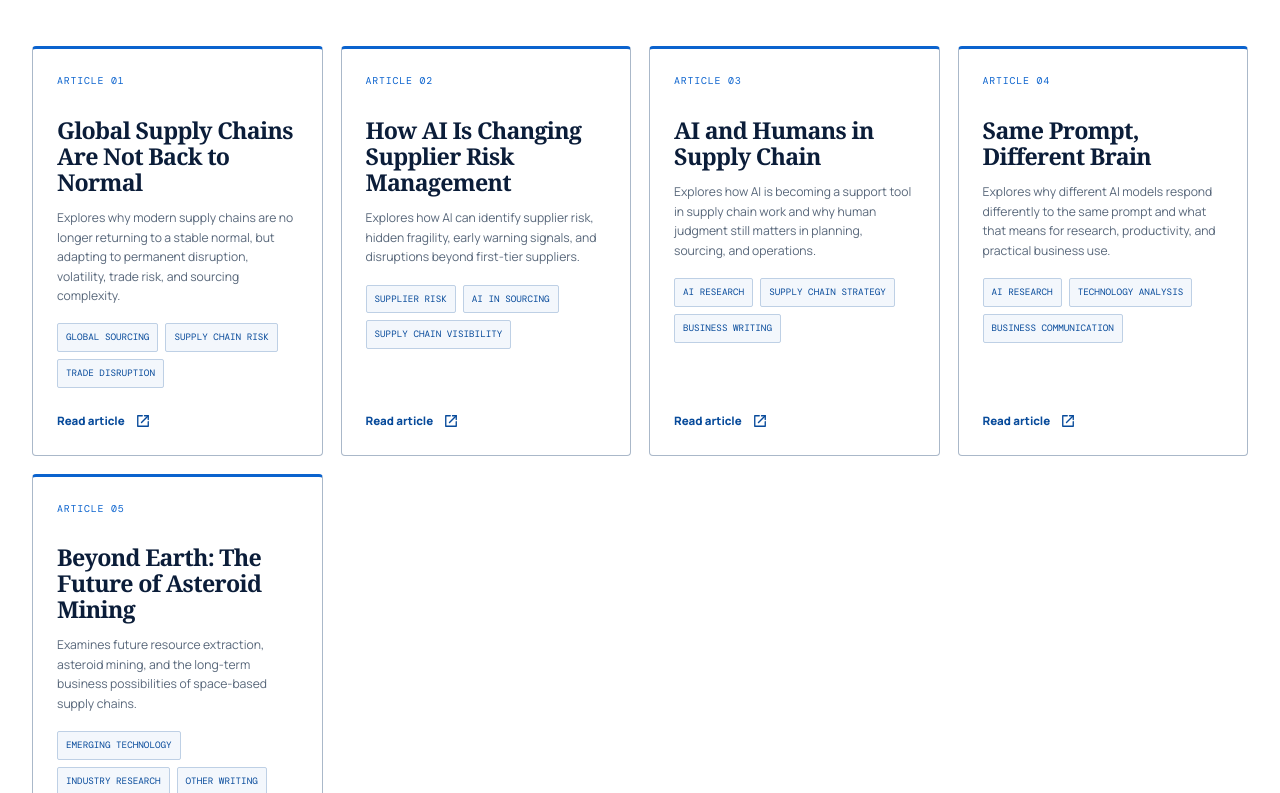
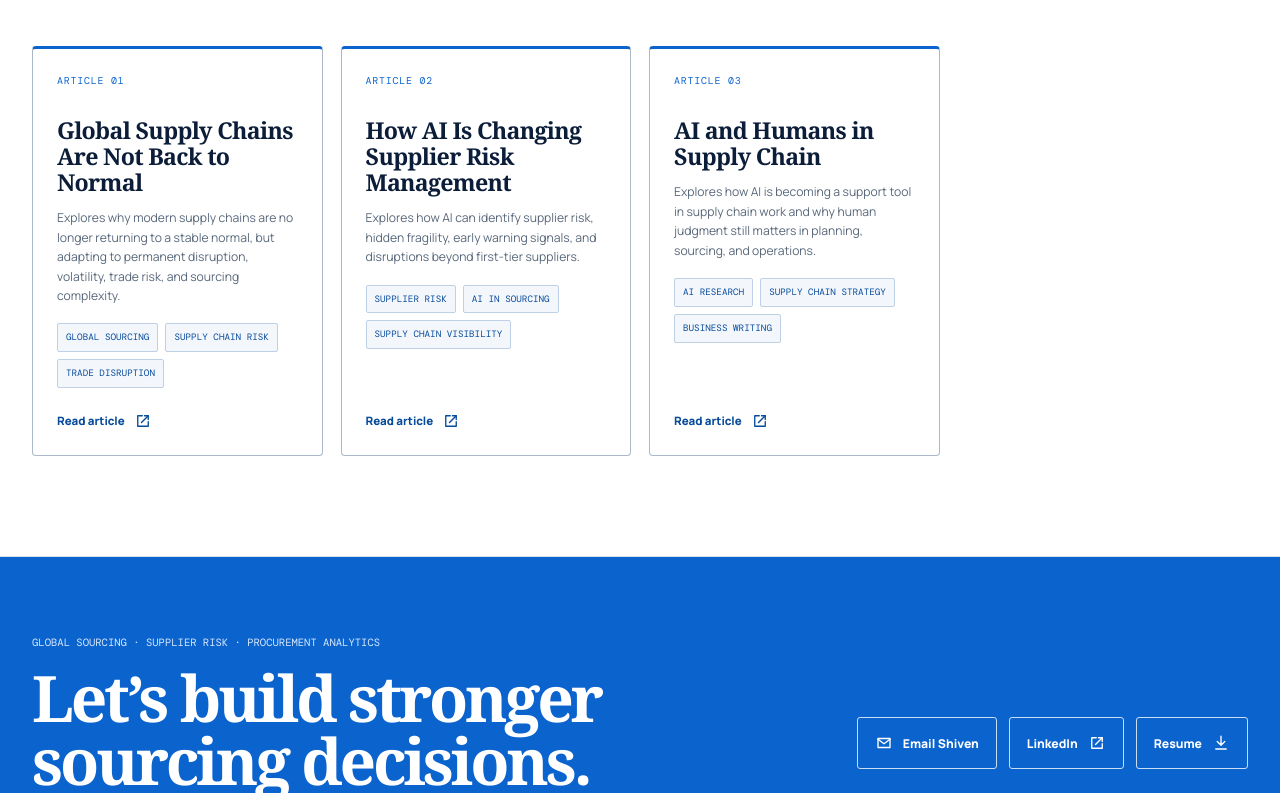
Before and after one commit to shivenparikh1/Portfolio, a React (Vite) app: page / in a window 1280 px wide. Shown: the part 5667-6460 px from the top of the page. Built offline with nearby package versions, Linux system fonts and the light colour scheme.

Commit message:
Remove extra article cards

```diff
--- a/src/data.ts
+++ b/src/data.ts
@@ -424,18 +424,6 @@ export const articles: Article[] = [
     description: "Explores how AI is becoming a support tool in supply chain work and why human judgment still matters in planning, sourcing, and operations.",
     skills: ["AI Research", "Supply Chain Strategy", "Business Writing"],
     href: "https://medium.com/@shivenparikh1/ai-and-humans-in-supply-chain-the-coworker-we-didnt-hire-but-now-have-to-work-with-a5c4e3711006"
-  },
-  {
-    title: "Same Prompt, Different Brain",
-    description: "Explores why different AI models respond differently to the same prompt and what that means for research, productivity, and practical business use.",
-    skills: ["AI Research", "Technology Analysis", "Business Communication"],
-    href: "https://medium.com/@shivenparikh1/same-prompt-different-brain-why-no-two-ai-models-give-you-the-same-response-88c65e0f6ac4"
-  },
-  {
-    title: "Beyond Earth: The Future of Asteroid Mining",
-    description: "Examines future resource extraction, asteroid mining, and the long-term business possibilities of space-based supply chains.",
-    skills: ["Emerging Technology", "Industry Research", "Other Writing"],
-    href: "https://medium.com/@shivenparikh1/beyond-earth-the-trillion-dollar-future-of-asteroid-mining-8c3c6f7253bd"
   }
 ];
 
```
